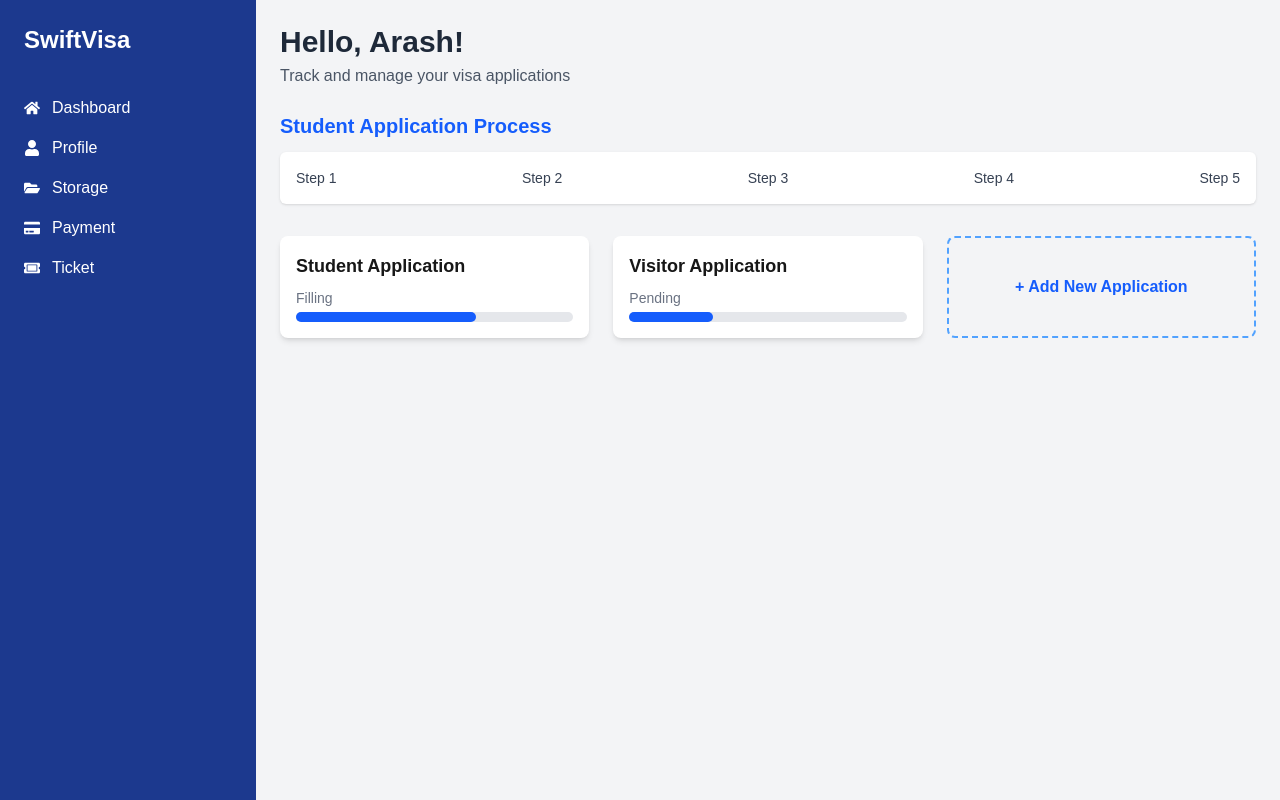
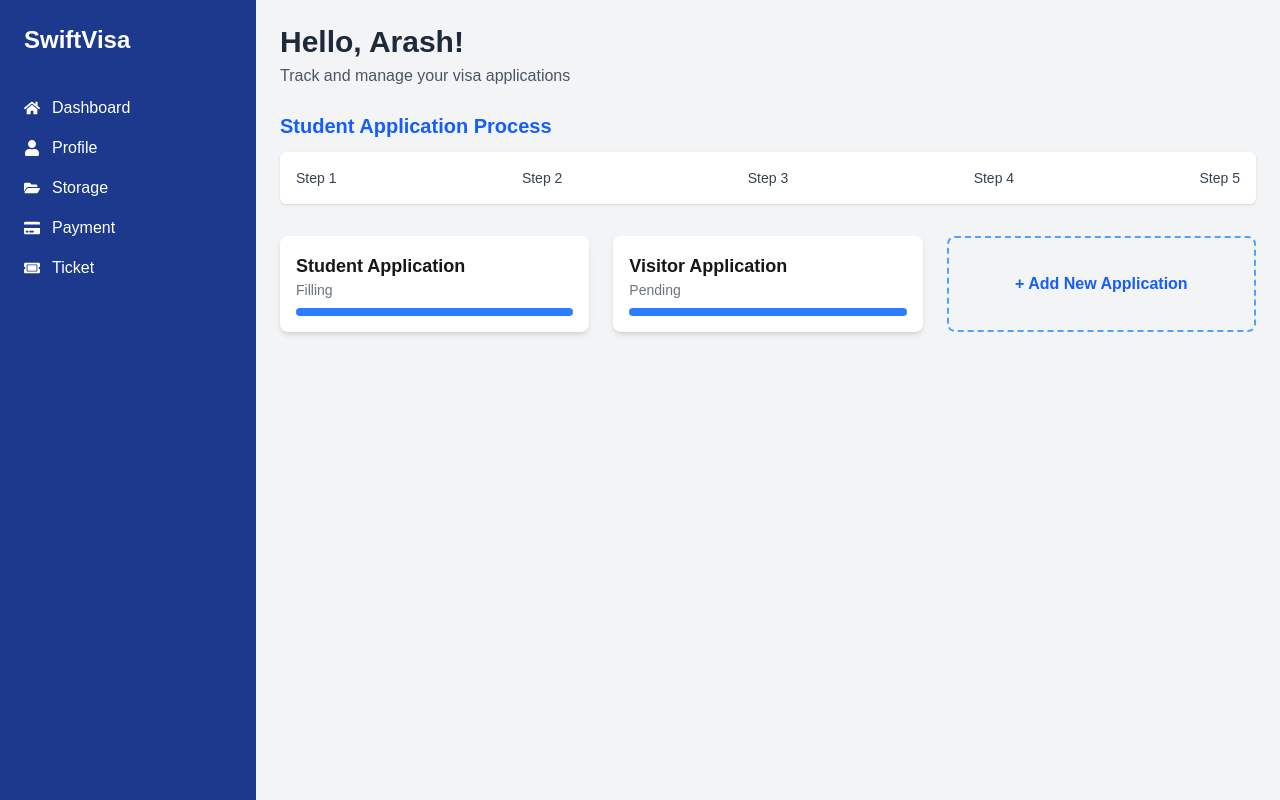
Before and after one commit to OualidBhd/swiftvisa-pro-max, a Next.js app: page /dashboard in a window 1280 px wide. Built offline with nearby package versions, Linux system fonts and the light colour scheme.

Commit message:
fix: add progress prop to ApplicationCard

```diff
--- a/app/components/ApplicationCard.tsx
+++ b/app/components/ApplicationCard.tsx
@@ -3,16 +3,19 @@
 interface ApplicationCardProps {
   title: string;
   status: string;
-  percent: number;
+  progress: number;
 }
 
-export default function ApplicationCard({ title, status, percent }: ApplicationCardProps) {
+export default function ApplicationCard({ title, status, progress }: ApplicationCardProps) {
   return (
     <div className="bg-white p-4 rounded-lg shadow-md">
-      <h3 className="text-lg font-semibold mb-2">{title}</h3>
-      <div className="text-sm text-gray-500 mb-1">{status}</div>
-      <div className="w-full bg-gray-200 rounded-full h-2.5">
-        <div className="bg-blue-600 h-2.5 rounded-full" style={{ width: `${percent}%` }}></div>
+      <h3 className="text-lg font-semibold">{title}</h3>
+      <p className="text-sm text-gray-500">{status}</p>
+      <div className="mt-2 bg-gray-200 rounded-full h-2">
+        <div
+          className="bg-blue-500 h-2 rounded-full"
+          style={{ width: `${progress}%` }}
+        ></div>
       </div>
     </div>
   );
```
